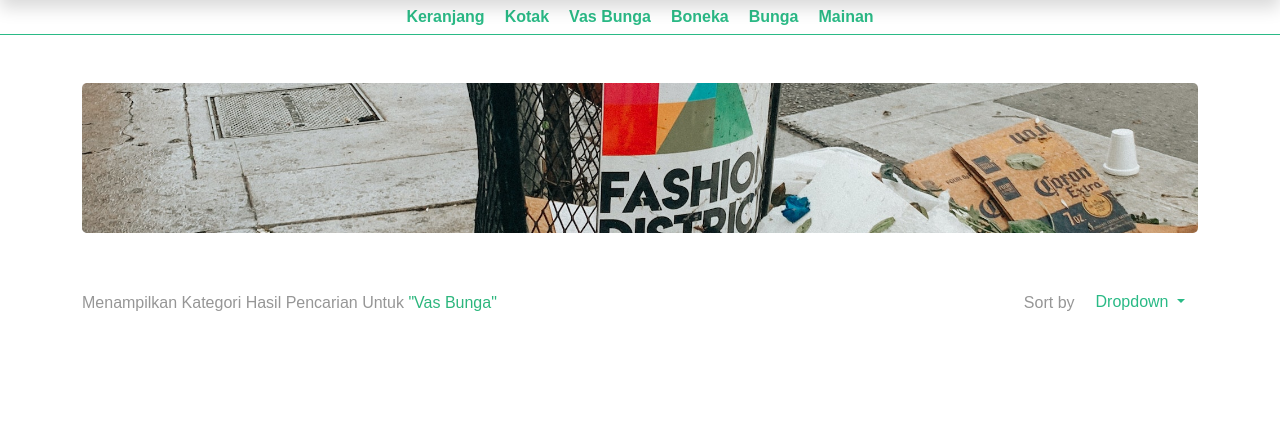
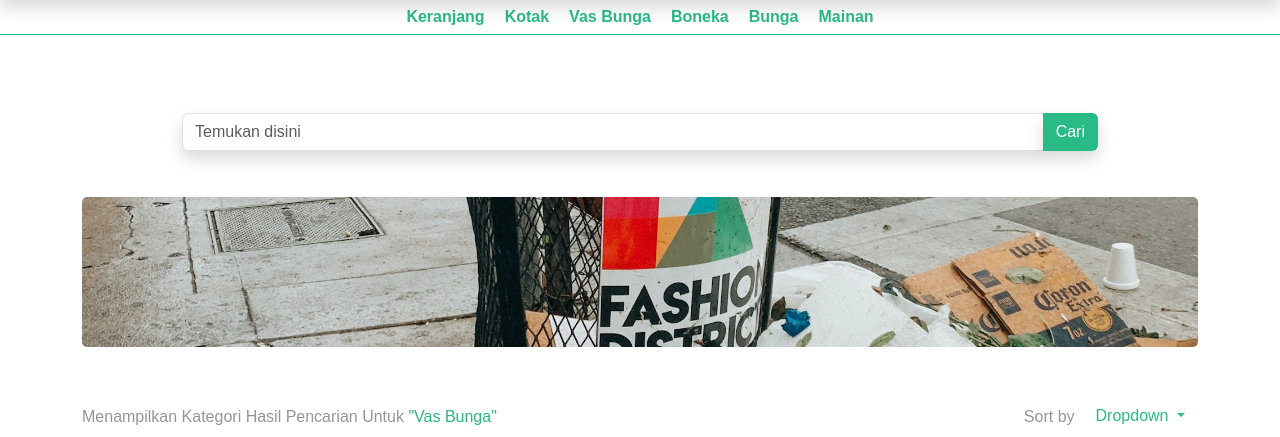
Before and after one commit to MuhammadFirdaus210/INF206-2023-RD4-JunkExchange, a Laravel app: page /catalog in a window 1280 px wide. Shown: the part 54-491 px from the top of the page. Run offline with Laravel 10, Linux system fonts and the light colour scheme; the visitor is signed in with stand-in values (Sample User, id 1); data that the repository does not hold is empty.

Commit message:
feat: searching

```diff
--- a/JunkExchange/app/Http/Controllers/CatalogController.php
+++ b/JunkExchange/app/Http/Controllers/CatalogController.php
@@ -13,8 +13,14 @@ class CatalogController extends Controller
     public function index()
     {
 
-        $datas = Datas::all();
+        if(request('search')) {
+            $datas = Datas::where('name', 'LIKE', '%' .request('search'). '%')->get();
+        }
+        else {
+            $datas = Datas::all();
+        }
         return view ('catalog')->with('datas', $datas);
+
     }
 
 }
--- a/JunkExchange/resources/views/catalog.blade.php
+++ b/JunkExchange/resources/views/catalog.blade.php
@@ -7,6 +7,16 @@
 @include('partials.hypernav')
 
 <div class="container mt-5">
+
+    <div class="row justify-content-center">
+        <form action="/catalog">
+            <div class="input-group mb-3">
+                <input type="text" class="form-control shadow" placeholder="Temukan disini" name="search" value="{{ request('search') }}">
+                <button class="btn text-white shadow" type="submit" id="button-addon2" style="background-color: #2ABA86">Cari</button>
+            </div>
+        </form>
+    </div>
+
     <div class="col">
         <img src="/images/exmple.jpg" style="width: 100%; height: 150px; border-radius: 5px; object-fit: cover;">
     </div>
--- a/JunkExchange/resources/views/home.blade.php
+++ b/JunkExchange/resources/views/home.blade.php
@@ -22,11 +22,11 @@
             </form>
         </div> --}}
 
-        <div class="search">
-            <form action="/catalog">
+        <div class="row justify-content-center">
+            <form action="{{url('/catalog')}}">
                 <div class="input-group mb-3">
                     <input type="text" class="form-control shadow" placeholder="Temukan disini" name="search">
-                    <button class="btn text-white shadow" type="submit" id="button-addon2" style="background-color: #2ABA86">Button</button>
+                    <button class="btn text-white shadow" type="submit" style="background-color: #2ABA86">Cari</button>
                 </div>
             </form>
         </div>
```
Also changed, not shown: JunkExchange/routes/web.php (+4 -3 lines).
